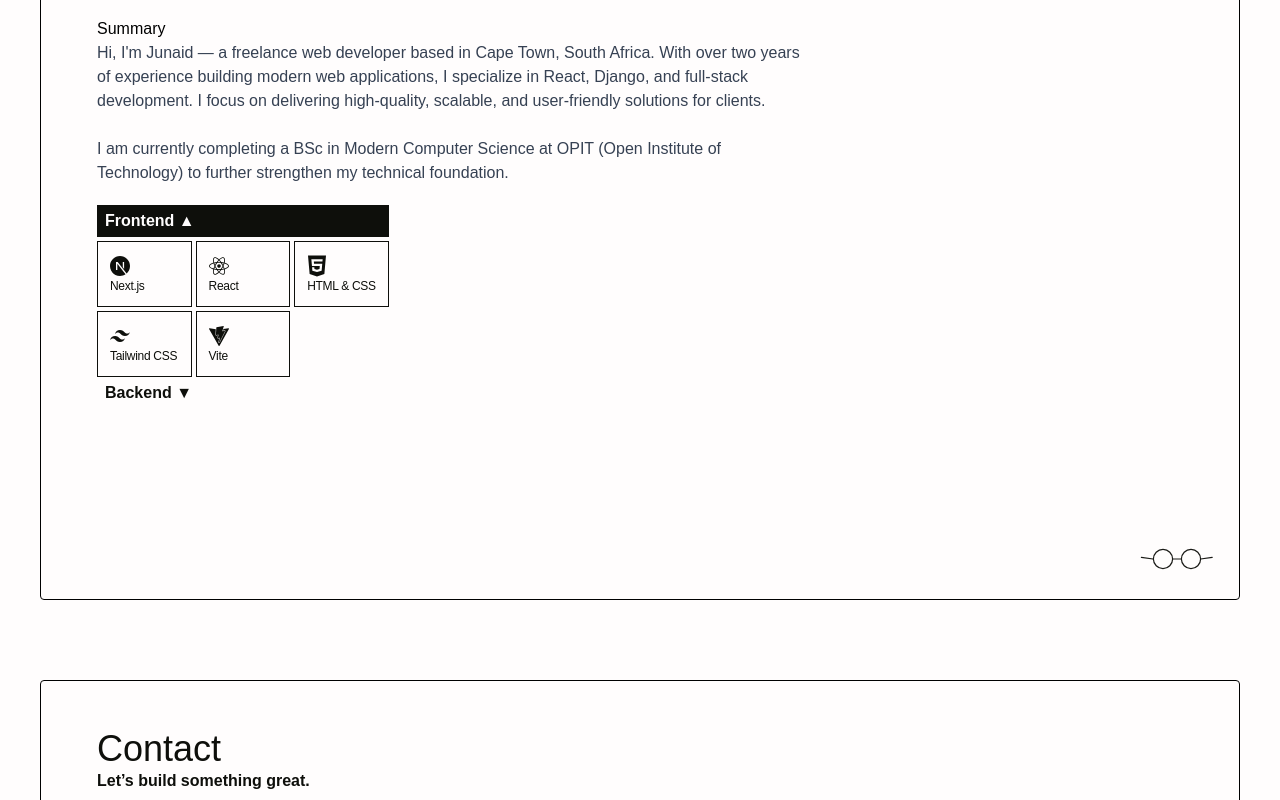
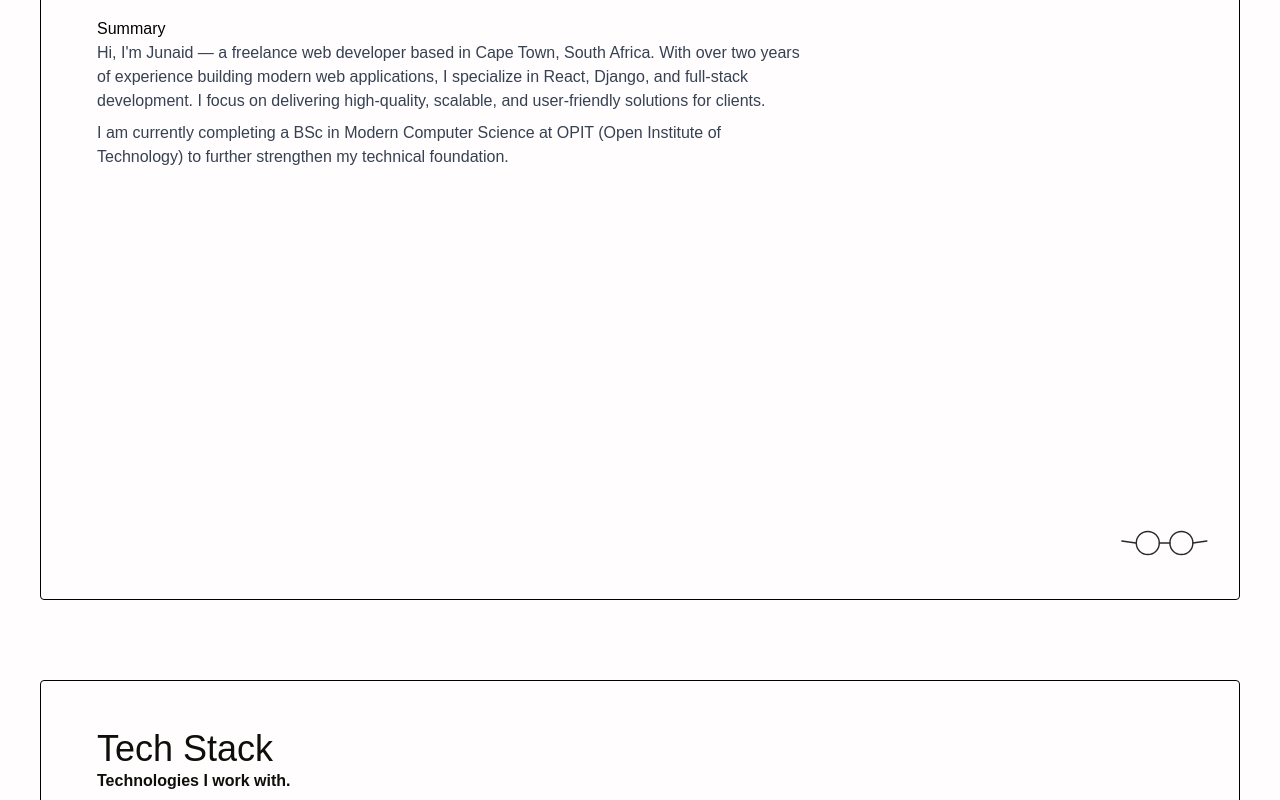
Before and after one commit to Junaidadams/portfolio, a React (Vite) app: page / in a window 1280 px wide. Shown: the part 1760-2560 px from the top of the page. Built offline with nearby package versions, Linux system fonts and the light colour scheme; a web font is replaced by a local one.

Commit message:
Changes to layout and added techstack section

```diff
--- a/constants.js
+++ b/constants.js
@@ -56,6 +56,11 @@ export const navigationLinks = [
   },
   {
     key: 3,
+    name: "tech stack",
+    link: "#techstack",
+  },
+  {
+    key: 4,
     name: "contact",
     link: "#contact",
   },
--- a/src/App.jsx
+++ b/src/App.jsx
@@ -60,20 +60,31 @@ function App() {
           </h2>
           <p className="text-base font-semibold">Who I am and what I do.</p>
         </div>
-        <div className="mb-5 px-4 md:px-8 xl:max-w-2/3">
+        <div className="mb-3 px-4 md:px-8 xl:max-w-2/3">
           <h1 className="font font-panchang dark:text-mainWhite text-left">
             Summary
           </h1>
-          <p className="font-chillax text-gray-700 dark:text-gray-300">
+          <p className="font-chillax mb-2 text-gray-700 dark:text-gray-300">
             Hi, I'm Junaid — a freelance web developer based in Cape Town, South
             Africa. With over two years of experience building modern web
             applications, I specialize in React, Django, and full-stack
             development. I focus on delivering high-quality, scalable, and
-            user-friendly solutions for clients. <br />
-            <br />I am currently completing a BSc in Modern Computer Science at
-            OPIT (Open Institute of Technology) to further strengthen my
-            technical foundation.
+            user-friendly solutions for clients.
           </p>
+          <p className="font-chillax text-gray-700 dark:text-gray-300">
+            I am currently completing a BSc in Modern Computer Science at OPIT
+            (Open Institute of Technology) to further strengthen my technical
+            foundation.
+          </p>
+        </div>
+      </SectionWrapper>
+      <SectionWrapper id="techstack">
+        <GlassesIcon />
+        <div className="font-panchang text-mainBlack dark:bg-mainBlack dark:text-mainWhite w-fit rounded-r-3xl p-4 text-3xl font-extralight sm:p-6 md:px-8 md:text-4xl">
+          <h2 className="font font-panchang dark:text-mainWhite text-left">
+            Tech Stack
+          </h2>
+          <p className="text-base font-semibold"> Technologies I work with.</p>
         </div>
         <TechStack />
       </SectionWrapper>
--- a/src/components/Glasses.jsx
+++ b/src/components/Glasses.jsx
@@ -30,7 +30,7 @@ export default function GlassesIcon({
       fill="none"
       role="img"
       aria-label="Animated glasses"
-      className="xl:ww-20 text-mainBlack dark:text-mainWhite absolute right-3 bottom-0 h-10 w-10 animate-pulse sm:h-12 sm:w-12 md:h-14 md:w-14 lg:right-5 lg:bottom-2 lg:h-16 lg:w-16 xl:w-20"
+      className="text-mainBlack dark:text-mainWhite absolute right-3 bottom-0 h-10 w-10 animate-pulse sm:h-14 sm:w-14 md:h-16 md:w-16 lg:right-5 lg:bottom-2 lg:h-18 lg:w-18 xl:right-6 xl:h-24 xl:w-24"
     >
       {/* left temple */}
       <motion.line
--- a/src/components/ProjectTile.jsx
+++ b/src/components/ProjectTile.jsx
@@ -55,7 +55,7 @@ export const ProjectTile = () => {
           <div key={project.key} className="mx mb-3 md:mb-4 2xl:mb-5">
             <button
               onClick={() => toggleAccordion(index)}
-              className="font font-panchang dark:text-mainWhite text-left hover:cursor-pointer"
+              className="font font-panchang dark:text-mainWhite text-left text-sm hover:cursor-pointer sm:text-base"
             >
               {project.name}
             </button>
--- a/src/components/SocialTiles.jsx
+++ b/src/components/SocialTiles.jsx
@@ -10,7 +10,7 @@ const SocialTiles = () => {
         {socials.map(({ key, name, link, logo: Logo }) => (
           <div
             key={key}
-            className="border-mainBlack hover:bg-mainBlack dark:text-mainWhite dark:hover:bg-mainWhite hover:text-mainWhite dark:hover:text-mainBlack w-[90px] border p-1 text-center transition duration-300"
+            className="border-mainBlack hover:bg-mainBlack dark:border-mainWhite dark:text-mainWhite dark:hover:bg-mainWhite hover:text-mainWhite dark:hover:text-mainBlack w-[90px] border p-1 text-center transition duration-300"
           >
             <motion.a href={link} target="no_target" className="flex flex-col">
               <Logo color="" className="mx-auto mb-1 text-3xl" />
```
